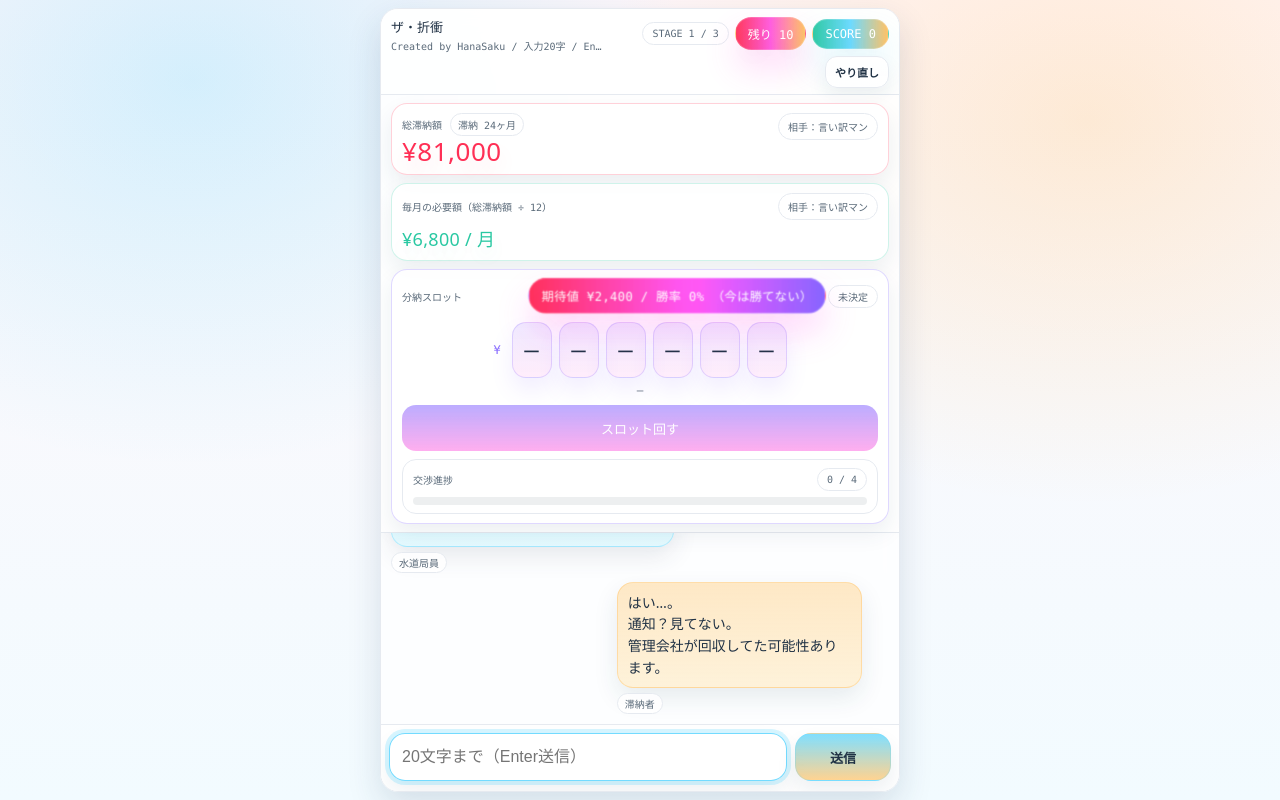
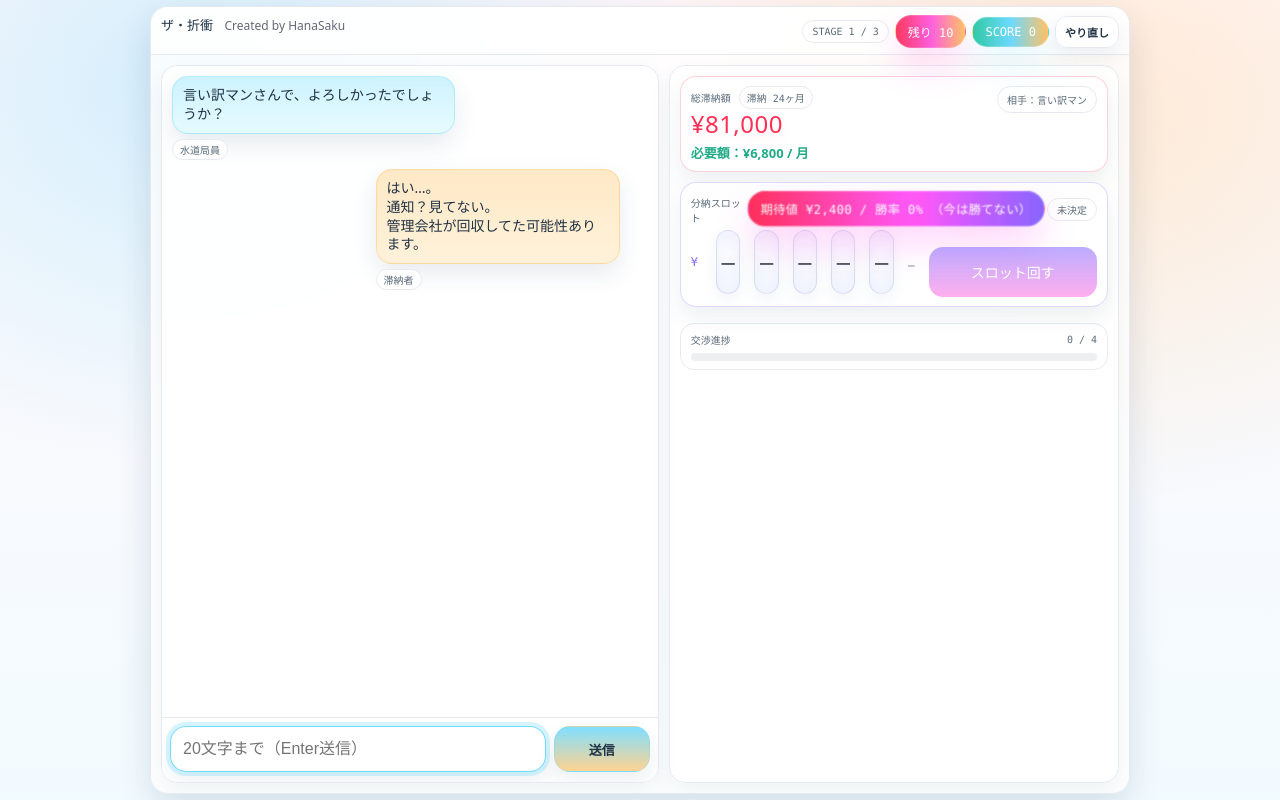
Before and after one commit to hanasaku322/the-settsyo, a plain HTML site: page index.html in a window 1280 px wide. Drawn offline with Linux system fonts and the light colour scheme.

Commit message:
Add files via upload

```diff
--- a/index.html
+++ b/index.html
@@ -122,9 +122,11 @@
     }
     .arrearsBig{
       margin-top:2px;
-      font-size:26px; font-weight:1200;
-      line-height:1.05; color: var(--danger);
-      text-shadow: 0 10px 20px rgba(255,47,85,.12);
+      font-size:24px;
+      font-weight:1200;
+      line-height:1.1;
+      color: var(--danger);
+      text-shadow: 0 6px 14px rgba(255,47,85,.10);
       letter-spacing: .5px;
     }
 
@@ -133,13 +135,7 @@
       display:flex; justify-content:space-between; align-items:center; gap:10px;
       font-family:var(--mono); font-size:10px; color:var(--muted);
     }
-    .needAmount{
-      margin-top:5px;
-      font-size:18px; font-weight:1200;
-      letter-spacing:.3px;
-      color: rgba(37,199,160,.98);
-      text-shadow: 0 10px 18px rgba(37,199,160,.10);
-    }
+
 
     .slotCard{
       border:1px solid rgba(123,92,255,.24);
@@ -218,23 +214,26 @@
     .slotGlow.show{ opacity:1; }
 
     .reels{
-      margin-top:8px;
-      display:flex; gap:7px;
-      align-items:center; justify-content:center;
+  display:flex;
+  gap:14px;
+  align-items:center;
+  justify-content:flex-start;
   flex-wrap:nowrap;
 }
     .reel{
-      width:40px; height:56px;
-      border-radius: 14px;
-      border: 1px solid rgba(123,92,255,.20);
-      background: linear-gradient(180deg, rgba(123,92,255,.12), rgba(255,77,219,.10));
-      box-shadow: 0 12px 22px rgba(123,92,255,.10);
-      display:flex; align-items:center; justify-content:center;
+  width:56px;
+  height:64px;   /* さらに縦を圧縮 */
+  border-radius:14px;
+  display:flex;
+  align-items:center;
+  justify-content:center;
   font-family: var(--mono);
-      font-weight: 1200;
-      font-size: 24px;
-      letter-spacing: .4px;
-      user-select:none;
+  font-size:22px;
+  font-weight:1200;
+  color:#2a2f3a;
+  background: linear-gradient(180deg, rgba(255,255,255,.96), rgba(241,245,255,.94));
+  border:1px solid rgba(140,160,220,.30);
+  box-shadow: inset 0 8px 14px rgba(170,180,240,.14), 0 6px 14px rgba(90,110,170,.08);
 }
     .yenMark{
       font-family: var(--mono);
@@ -250,15 +249,23 @@
       font-size: 11px; color: var(--muted);
     }
 
-    .slotRow{ margin-top:8px; display:flex; gap:10px; align-items:center; flex-wrap:wrap; }
+    .slotRow{
+      margin-top:14px;
+      display:block;
+      width:100%;
+    }
     .slotBtn{
-      flex:1; min-width: 160px; height:46px;
-      border-radius: 14px;
-      font-weight:1200; font-size:13px; color:white;
-      border: none;
+      width:100%;
+      height:50px;
+      border-radius:14px;
+      font-weight:1200;
+      font-size:14px;
+      color:white;
+      border:none;
       background: linear-gradient(180deg, rgba(123,92,255,.92), rgba(255,77,219,.82));
       box-shadow: 0 16px 30px rgba(123,92,255,.18);
       cursor:pointer;
+      margin-top:6px;
     }
     .slotBtn:disabled{opacity:.55;cursor:not-allowed;box-shadow:none;}
 
@@ -410,7 +417,8 @@
       backdrop-filter: blur(8px);
       padding:14px;
       z-index:999;
-    }
+
+  overflow:auto; align-items:flex-start; padding-top:40px; }
     .modal{
       width:min(520px, 96vw);
       border-radius: 20px;
@@ -420,7 +428,8 @@
       padding:16px;
       position:relative;
       overflow:hidden;
-    }
+
+  max-height:90vh; overflow:auto; }
     .modal h2{
       margin:0 0 8px;
       font-size:26px;
@@ -509,14 +518,94 @@
       line-height: 1.4;
     }
     .errbar.show{ display:block; }
+
+/* ===== 横向き最適化：左チャット / 右UI（基本は変えない） ===== */
+@media (orientation: landscape){
+  body{ padding: 6px; }
+  .app{
+    width: min(980px, 100%);
+    height: calc(100vh - 12px);
+  }
+  /* 2ペイン */
+  .main{
+    flex:1;
+    display:grid;
+    grid-template-columns: 1.05fr .95fr;
+    gap: 10px;
+    padding: 10px;
+    overflow:hidden;
+  }
+  .chatPane, .uiPane{
+    border:1px solid var(--border);
+    border-radius: 16px;
+    background: rgba(255,255,255,.78);
+    box-shadow: 0 10px 22px rgba(30,60,90,.06);
+    overflow:hidden;
+    display:flex;
+    flex-direction:column;
+    min-height:0;
+  }
+  .chatPane .log{
+    padding:10px;
+    flex:1;
+    overflow:auto;
+    min-height:0;
+  }
+  .uiPane{
+    padding:10px;
+    overflow:auto;  /* ★右UIは独立スクロール */
+    min-height:0;
+  }
+
+  /* 右UI内の既存ブロックを自然に */
+  .top{ padding:0; border:none; background:transparent; }
+  .cardsRow{ gap:10px; }
+  footer{ display:block; border-top:1px solid var(--border); background: rgba(255,255,255,.78); padding:8px 8px 10px; }
+  .chatPane footer{ position:sticky; bottom:0; z-index:9; }
+  .chatPane .log{ padding-bottom: 12px; }
+  /* 入力はチャット側に表示 */
+  header{ position:sticky; top:0; z-index:10; }
+  .bubble{
+    line-height:1.35;
+    font-size:14px;
+    white-space:pre-line;
+  }
+  /* 視覚的に2連改行を詰める */
+  .bubble br + br{ display:none; }
+  input[type="text"]{ height:46px; font-size:16px; }
+  .send{ height:46px; }
+}
+
+/* ===== 縦向きは従来どおり（上UI→下ログ） ===== */
+
+/* ===== 改行圧縮（横長で見切れ防止） ===== */
+
+.slotLabel,.slotTitle{
+  writing-mode: horizontal-tb !important;
+  text-orientation: mixed !important;
+  transform: none !important;
+  display: inline-flex;
+  align-items: center;
+  justify-content: center;
+  font-size:12px;
+  font-weight:700;
+  color:#556;
+  padding:6px 12px;
+  border-radius:999px;
+  background: rgba(120,140,170,.10);
+  white-space: nowrap;
+  width:auto;
+  height:auto;
+  margin-right:12px;
+}
 </style>
 </head>
 <body>
 <div class="app">
   <header>
     <div class="title">
-      <div class="h">ザ・折衝</div>
-      <div class="s">Created by HanaSaku / 入力20字 / Enter送信</div>
+      <div class="h">ザ・折衝 <span style="font-size:12px;font-weight:500;color:#667;margin-left:8px;">Created by HanaSaku</span> <span style="font-size:11px;font-weight:500;color:#667;"></span></div>
+
     </div>
     <div class="right">
       <div class="chip" id="stageChip">STAGE 1 / 3</div>
@@ -526,6 +615,26 @@
     </div>
   </header>
 
+
+  <div class="main">
+    <section class="chatPane">
+      <div class="log" id="log">
+    <div class="stickyDebtor" id="stickyDebtor">
+      <div class="stickyTop">
+        <div>🧾 スロット後の滞納者の返答</div>
+        <div class="chip" id="stickyHint">表示固定</div>
+      </div>
+      <div class="stickyBody" id="stickyBody">—</div>
+    </div>
+  </div>
+      <footer>
+    <div class="inputRow">
+      <input id="input" type="text" maxlength="20" placeholder="20文字まで（Enter送信）" />
+      <button class="btn send" id="btnSend">送信</button>
+    </div>
+  </footer>
+    </section>
+    <aside class="uiPane">
       <div class="top">
     <div class="cardsRow">
       <div class="card arrearsCard">
@@ -533,19 +642,13 @@
           <div>
             <div class="arrearsLabel">総滞納額 <span class="arrearsMonths" id="arrearsMonths">滞納 -- ヶ月</span></div>
             <div class="arrearsBig" id="arrearsBig">¥0</div>
+            <div style="margin-top:6px;font-size:13px;font-weight:600;color:#22aa88;">
+              必要額：<span id="needAmount">—</span> / 月
+            </div>
           </div>
           <div class="chip" style="align-self:flex-start;" id="debtorChip">相手：—</div>
         </div>
       </div>
-
-      <div class="card needCard">
-        <div class="needTop">
-          <div>毎月の必要額（総滞納額 ÷ 12）</div>
-          <div class="chip" id="difficultyChip">—</div>
-        </div>
-        <div class="needAmount" id="needAmount">—</div>
-      </div>
-
 <div class="slotCard" id="slotCard">
         <div class="slotGlow" id="slotGlow"></div>
 
@@ -566,42 +669,28 @@
           <div class="reel" id="r2">—</div>
           <div class="reel" id="r3">—</div>
           <div class="reel" id="r4">—</div>
-          <div class="reel" id="r5">—</div>
-        </div>
-
 <div class="slotAmountText" id="slotAmountText">—</div>
 
         <div class="slotRow">
           <button class="slotBtn" id="btnSpin">スロット回す</button>
+        </div>
+</div>
+
+      </div>
     </div>
 
       <div class="progressWrap">
         <div class="progressTop">
           <div>交渉進捗</div>
-            <div class="chip" id="progressText">0 / 5</div>
+          <div id="progressText">0 / 5</div>
         </div>
         <div class="bar" id="progressBarWrap"><div id="progressBar"></div></div>
       </div>
-      </div>
-    </div>
-  </div>
-
-  <div class="log" id="log">
-    <div class="stickyDebtor" id="stickyDebtor">
-      <div class="stickyTop">
-        <div>🧾 スロット後の滞納者の返答</div>
-        <div class="chip" id="stickyHint">表示固定</div>
-      </div>
-      <div class="stickyBody" id="stickyBody">—</div>
-    </div>
-  </div>
-
-  <footer>
-    <div class="inputRow">
-      <input id="input" type="text" maxlength="20" placeholder="20文字まで（Enter送信）" />
-      <button class="btn send" id="btnSend">送信</button>
-    </div>
-  </footer>
+
+    </div>
+    </aside>
+  </div>
+
 
   <div class="errbar" id="errbar"></div>
 </div>
@@ -794,7 +883,7 @@
   const slotAmountText = $("slotAmountText");
   const evChip = $("evChip");
   const slotGlow = $("slotGlow");
-  const rEls = [ $("r0"), $("r1"), $("r2"), $("r3"), $("r4"), $("r5") ];
+  const rEls = [ $("r0"), $("r1"), $("r2"), $("r3"), $("r4") ];
 
   const stickyDebtor = $("stickyDebtor");
   const stickyBody = $("stickyBody");
@@ -909,8 +998,8 @@
     state.needMonthly = Math.ceil(state.arrearsYen / 12 / 100) * 100;
 
     stageChip.textContent = `STAGE ${metaGame.stageIndex+1} / ${STAGES.length}`;
-    difficultyChip.textContent = `相手：${cfg.name}`;
-    debtorChip.textContent = `相手：${state.debtorName}`;
+    if(difficultyChip) difficultyChip.textContent = `相手：${cfg.name}`;
+    if(debtorChip) debtorChip.textContent = `相手：${state.debtorName}`;
 
     logEl.querySelectorAll(".row").forEach(n=>n.remove());
     stickyDebtor.classList.remove("show");
@@ -953,12 +1042,12 @@
     arrearsBig.textContent = yen(state.arrearsYen);
     arrearsMonths.textContent = `滞納 ${state.arrearsMonths}ヶ月`;
   }
-  function renderNeed(){ needAmountEl.textContent = `${yen(state.needMonthly)} / 月`; }
+  function renderNeed(){ if(needAmountEl){ needAmountEl.textContent = `${yen(state.needMonthly)}`; } }
 
   function renderProgress(popped=false){
     const p = Math.min(state.progress, PROGRESS_CAP);
     const need = state.progressNeed;
-    progressText.textContent = `${Math.min(p, need)} / ${need}`;
+    if(progressText){ progressText.textContent = `${Math.min(p, need)} / ${need}`; }
     progressBar.style.width = `${Math.round((Math.min(p, need)/need)*100)}%`;
     if(popped){
       progressBarWrap.classList.remove("barPop");
@@ -1227,9 +1316,11 @@
       btnSpin.classList.add("flash");
       addMsg("me", slotMsg, {tone:"SYS"});
       if(navigator.vibrate) navigator.vibrate([40,30,40,30,90]);
-      slotCard.scrollIntoView({behavior:"smooth", block:"center"});
+      // ★横長画面でチャットが跳ねないよう、scrollIntoViewはしない
 }
     renderSlot();
+    // ★スロット解放でチャットが上に押し上がらないよう末尾を維持
+    setTimeout(()=>{ const log = $("log"); if(log) log.scrollTop = log.scrollHeight; },0);
   }
 
   function setReelsFromAmount(amount){
@@ -1238,8 +1329,8 @@
       slotAmountText.textContent = "—";
       return;
     }
-    const digits = toSixDigits(amount);
-    for(let i=0;i<6;i++) rEls[i].textContent = digits[i];
+    const digits = toFiveDigits(amount);
+    for(let i=0;i<5;i++) rEls[i].textContent = digits[i];
     slotAmountText.textContent = `${yen(amount)} / 月`;
   }
 
@@ -1258,16 +1349,21 @@
     let final = round100(rnd(lo, hi));
     final = clamp(final, 1000, 999900);
 
-    const finalDigits = toSixDigits(final);
+    const finalDigits = toFiveDigits(final);
 
     const intervals = [];
-    for(let i=0;i<6;i++){
-      intervals[i] = setInterval(()=>{ rEls[i].textContent = String(rnd(0,9)); }, 55 + i*10);
-    }
-
-    const stopDelays = [650, 1100, 1600, 2150, 2750, 3400];
-    for(let i=0;i<6;i++){
-      await sleep(stopDelays[i] - (i===0?0:stopDelays[i-1]));
+    for(let i=0;i<5;i++){
+      intervals[i] = setInterval(()=>{ rEls[i].textContent = String(rnd(0,9)); }, 85 + i*18);
+    }
+
+    const stopDelays = [900, 1700, 2600, 3700, 5200];
+    for(let idx=4; idx>=0; idx--){
+      const i = idx;           // 停めるリール（下位桁→上位桁）
+      const k = 4 - idx;       // 0→5（遅延は従来どおり増えていく）
+      const prevDelay = (k===0 ? 0 : stopDelays[k-1]);
+      if(k===3){ await sleep(420); } // 直前に少し溜める（最後の2桁）
+      if(k===4){ await sleep(780); } // 最後はさらに溜める
+      await sleep(stopDelays[k] - prevDelay);
       clearInterval(intervals[i]);
       rEls[i].textContent = finalDigits[i];
       if(navigator.vibrate) navigator.vibrate(20);
@@ -1697,6 +1793,7 @@
 
     const b = document.createElement("div");
     b.className = "bubble";
+    text = String(text||"").replace(/\n{2,}/g,"\n");
     b.textContent = text;
 
     const m = document.createElement("div");
@@ -1773,8 +1870,8 @@
   function yen(n){ return "¥" + (n|0).toLocaleString("ja-JP"); }
   function sleep(ms){ return new Promise(r=>setTimeout(r, ms)); }
   function clamp(x, a, b){ return Math.max(a, Math.min(b, x)); }
-  function toSixDigits(amount){
-    const s = String(Math.max(0, Math.min(999999, amount|0))).padStart(6,"0");
+  function toFiveDigits(amount){
+      const s = String(amount).padStart(5,"0").slice(-5);
       return s.split("");
     }
   function shuffleInPlace(a){
```
Lines whose indentation alone changed are shown as unchanged.
